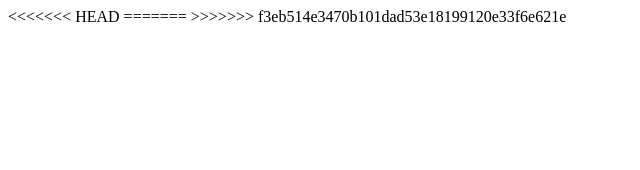
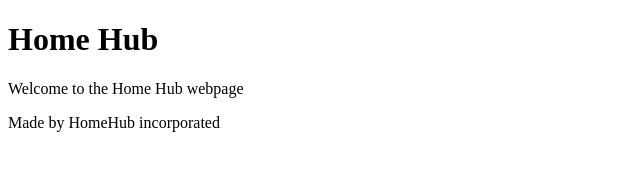
Before and after one commit to Aleks901/SoftEngi, a plain HTML site: page index.html in a window 1280 px wide. Shown: the whole page, without its empty margins (0-640 px from the left). Drawn offline with Linux system fonts and the light colour scheme.

Commit message:
index page skeleton

```diff
--- a/index.html
+++ b/index.html
@@ -1,20 +1,23 @@
-<<<<<<< HEAD
 <!DOCTYPE HTML >
 <HTML lang="en">
    <HEAD>
       <TITLE>Home hub</TITLE>
    </HEAD>
+  <header>
+  <h1>
+       Home Hub
+    </h1>
+  </header>
    <BODY>
-
+     <p>
+       Welcome to the Home Hub webpage
+     </p>
    </BODY>
-=======
-<!DOCTYPE HTML >
-<HTML lang="en">
-   <HEAD>
-      <TITLE>Home hub</TITLE>
-   </HEAD>
-   <BODY>
-
-   </BODY>
->>>>>>> f3eb514e3470b101dad53e18199120e33f6e621e
+  <FOOTER>
+  <div>
+    <p>
+      Made by HomeHub incorporated
+    </p>
+    </div>
+  </FOOTER>
 </HTML>
```
